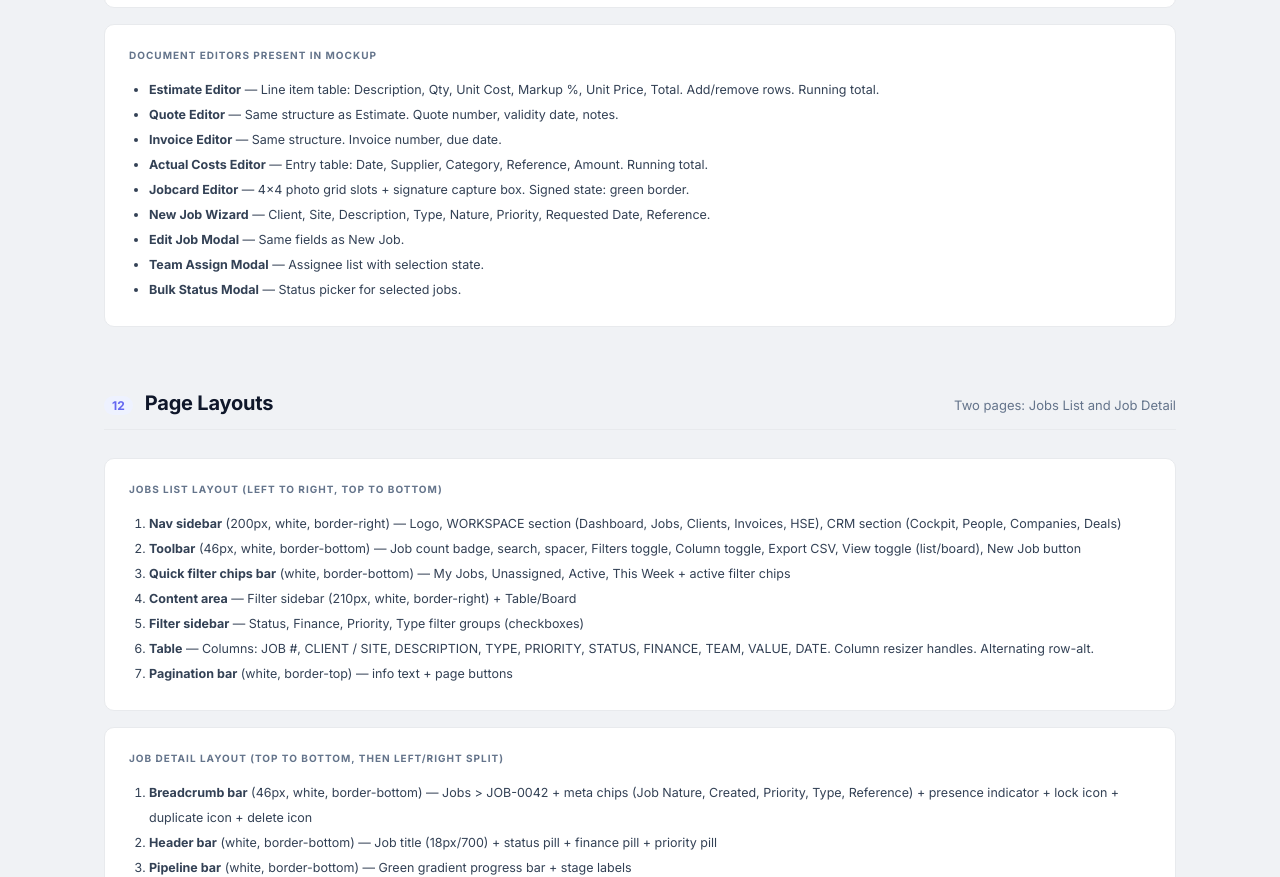
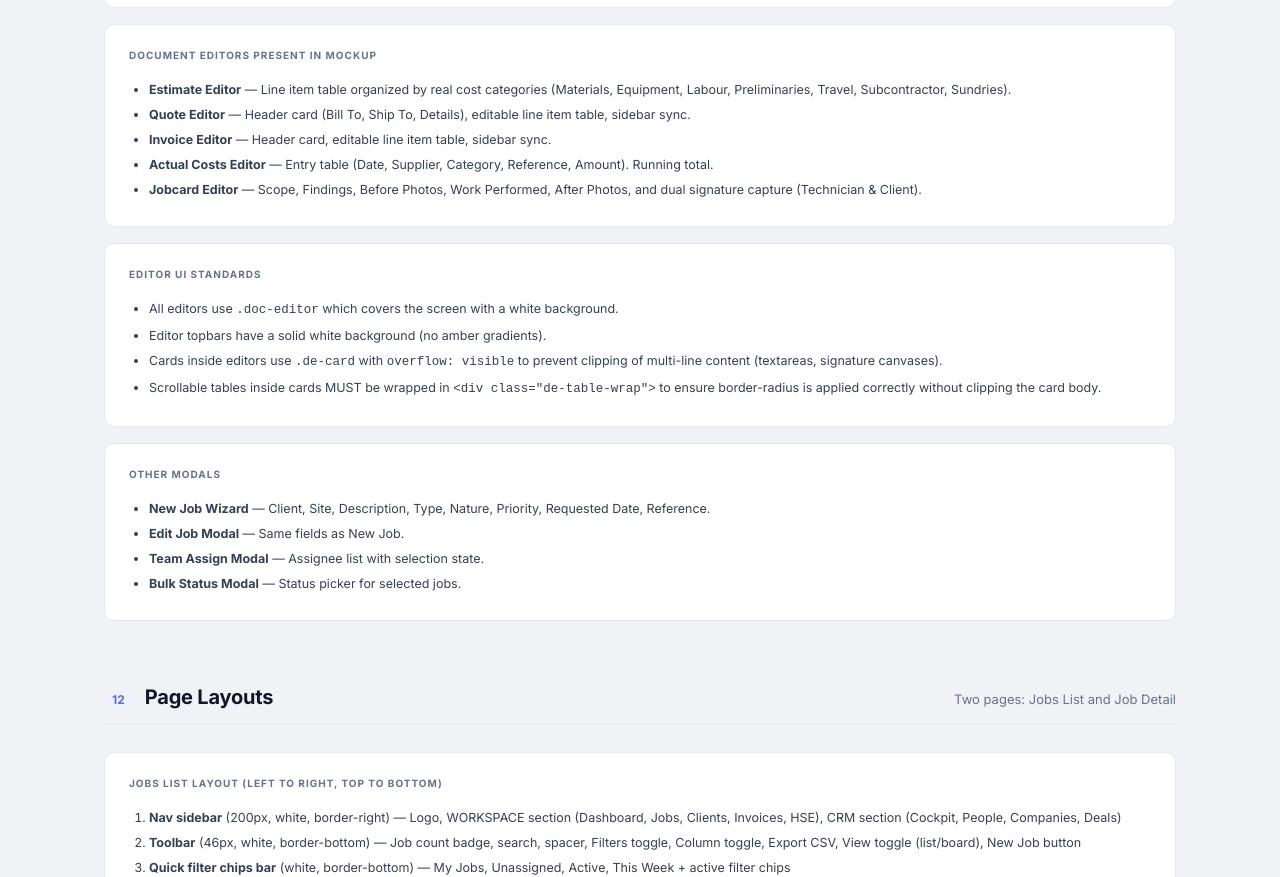
Before and after one commit to mathebulamthokozisi-ctrl/bird-pulse-jobs-mockup, a plain HTML site: page ui-kit.html in a window 1280 px wide. Shown: the part 5282-6159 px from the top of the page. Drawn offline with nearby package versions, Linux system fonts and the light colour scheme.

Commit message:
docs: update CONVERSATION_NOTES and ui-kit to reflect editor CSS standards
- CONVERSATION_NOTES.md: Added Section 2.4 Editor UI Standards documenting
  the .de-card overflow:visible rule and .de-table-wrap pattern
- ui-kit.html: Updated Document Editors section with correct editor descriptions
  (real cost categories, Quote/Invoice header cards, Jobcard sections)
  Added 'Editor UI Standards' subsection documenting:
  - .doc-editor white background
  - No amber gradients on editor topbars
  - .de-card overflow: visible (prevents card body clipping)
  - .de-table-wrap required for all scrollable table wrappers
- Separated 'Other Modals' (wizard, edit, assign, bulk) from editor docs

```diff
--- a/ui-kit.html
+++ b/ui-kit.html
@@ -615,11 +615,25 @@ body{font-family:'Inter',sans-serif;font-size:13px;color:#0f172a;background:#f0f
     <div class="comp-group">
       <div class="comp-group-label">Document Editors Present in Mockup</div>
       <ul style="font-size:12.5px;color:var(--fg-2);line-height:2;padding-left:20px">
-        <li><strong>Estimate Editor</strong> — Line item table: Description, Qty, Unit Cost, Markup %, Unit Price, Total. Add/remove rows. Running total.</li>
-        <li><strong>Quote Editor</strong> — Same structure as Estimate. Quote number, validity date, notes.</li>
-        <li><strong>Invoice Editor</strong> — Same structure. Invoice number, due date.</li>
-        <li><strong>Actual Costs Editor</strong> — Entry table: Date, Supplier, Category, Reference, Amount. Running total.</li>
-        <li><strong>Jobcard Editor</strong> — 4×4 photo grid slots + signature capture box. Signed state: green border.</li>
+        <li><strong>Estimate Editor</strong> — Line item table organized by real cost categories (Materials, Equipment, Labour, Preliminaries, Travel, Subcontractor, Sundries).</li>
+        <li><strong>Quote Editor</strong> — Header card (Bill To, Ship To, Details), editable line item table, sidebar sync.</li>
+        <li><strong>Invoice Editor</strong> — Header card, editable line item table, sidebar sync.</li>
+        <li><strong>Actual Costs Editor</strong> — Entry table (Date, Supplier, Category, Reference, Amount). Running total.</li>
+        <li><strong>Jobcard Editor</strong> — Scope, Findings, Before Photos, Work Performed, After Photos, and dual signature capture (Technician & Client).</li>
+      </ul>
+    </div>
+    <div class="comp-group">
+      <div class="comp-group-label">Editor UI Standards</div>
+      <ul style="font-size:12.5px;color:var(--fg-2);line-height:2;padding-left:20px">
+        <li>All editors use <code>.doc-editor</code> which covers the screen with a white background.</li>
+        <li>Editor topbars have a solid white background (no amber gradients).</li>
+        <li>Cards inside editors use <code>.de-card</code> with <code>overflow: visible</code> to prevent clipping of multi-line content (textareas, signature canvases).</li>
+        <li>Scrollable tables inside cards MUST be wrapped in <code>&lt;div class="de-table-wrap"&gt;</code> to ensure border-radius is applied correctly without clipping the card body.</li>
+      </ul>
+    </div>
+    <div class="comp-group">
+      <div class="comp-group-label">Other Modals</div>
+      <ul style="font-size:12.5px;color:var(--fg-2);line-height:2;padding-left:20px">
         <li><strong>New Job Wizard</strong> — Client, Site, Description, Type, Nature, Priority, Requested Date, Reference.</li>
         <li><strong>Edit Job Modal</strong> — Same fields as New Job.</li>
         <li><strong>Team Assign Modal</strong> — Assignee list with selection state.</li>
```
Also changed, not shown: 1 other file.
